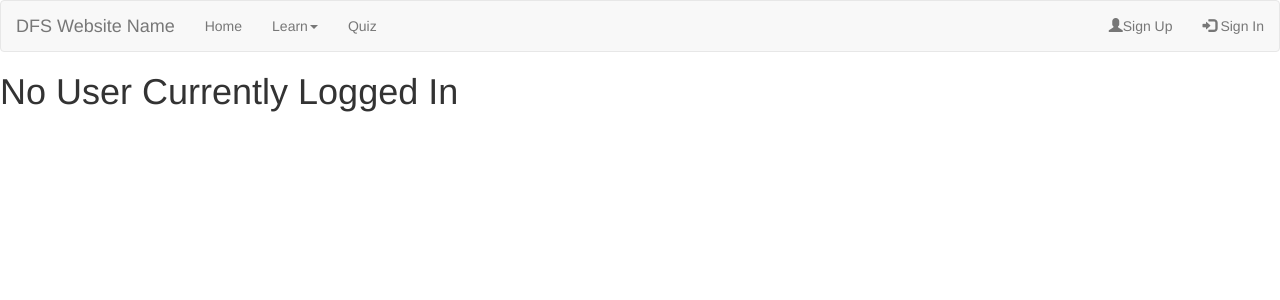
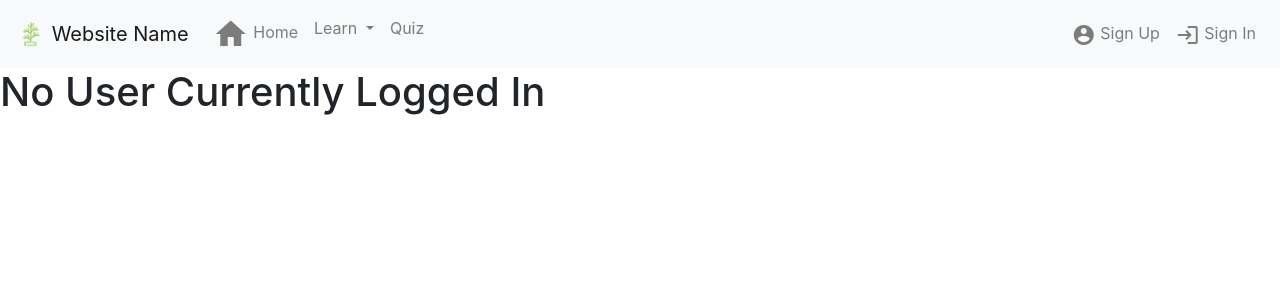
Before and after one commit to thomas-cleary-uwa/cits3403-project, a Flask app: page / in a window 1280 px wide. Shown: the top 300 px of the page. Run offline with Flask 2, Linux system fonts and the light colour scheme; some libraries are stand-ins or nearby versions.

Commit message:
convert base.html to bootstrap4

```diff
--- /dev/null
+++ b/app/static/css/base_style.css
@@ -0,0 +1,13 @@
+.material-icons {
+  vertical-align: middle;
+}
+
+/* Rules for icon sizes: */
+.material-icons.md-18 { font-size: 18px; }
+.material-icons.md-24 { font-size: 24px; } /* Default */
+.material-icons.md-36 { font-size: 36px; }
+.material-icons.md-48 { font-size: 48px; }
+
+.nav-item .nav-link{
+  vertical-align: middle;
+}
--- a/app/templates/base.html
+++ b/app/templates/base.html
@@ -3,92 +3,144 @@
 
 <head>
 
+  <!-- Page title -->
   {% if title %}
   <title>{{ title }}</title>
   {% else %}
-  <title>CITS3403 Project</title>
+  <title>PLEASE PASS A TITLE IN THIS ROUTE</title>
   {% endif %}
 
+  <!-- Required meta tags -->
   <meta charset="utf-8">
   <meta name="viewport" content="width=device-width, initial-scale=1">
 
-  <link rel="stylesheet" href="https://maxcdn.bootstrapcdn.com/bootstrap/3.4.1/css/bootstrap.min.css">
-  <script src="https://ajax.googleapis.com/ajax/libs/jquery/3.5.1/jquery.min.js"></script>
-  <script src="https://maxcdn.bootstrapcdn.com/bootstrap/3.4.1/js/bootstrap.min.js"></script>
+  <!-- Bootstrap CSS-->
+  <link rel="stylesheet" href="https://stackpath.bootstrapcdn.com/bootstrap/4.3.1/css/bootstrap.min.css" integrity="sha384-ggOyR0iXCbMQv3Xipma34MD+dH/1fQ784/j6cY/iJTQUOhcWr7x9JvoRxT2MZw1T" crossorigin="anonymous">
+
+  <!-- Google Material Icons -->
+  <link href="https://fonts.googleapis.com/icon?family=Material+Icons" rel="stylesheet">
+
+  <!-- base_style.css -->
+  <link rel="stylesheet" href="{{ url_for('static', filename='css/base_style.css') }}">
+
+  <!-- Insert additional style sheets here -->
+  {% block styleSheets %}{% endblock %}
 
 </head>
 
 
 <body>
+  <!-- Navigation bar for every page -->
+  <nav class="navbar navbar-expand-lg navbar-light bg-light">
+    <!-- Website logo and name-->
+    <a class="navbar-brand" href="{{ url_for('index') }}">
+      <img src="{{ url_for('static', filename='images/tree_logo.png') }}" width="30" height="30" alt="logo" class="d-inline-block align-top">
+      Website Name
+    </a>
 
-<nav class="navbar navbar-default">
-  <div class="container-fluid">
-    <div class="navbar-header">
-      <a class="navbar-brand" href="#">DFS Website Name</a>
+    <button class="navbar-toggler" type="button" data-toggle="collapse" data-target="#navbarNav" aria-controls="navbarNav" aria-expanded="false" aria-label="Toggle navigation">
+      <span class="navbar-toggler-icon"></span>
+    </button>
+
+    <div class="collapse navbar-collapse" id="navbarNav">
+
+      <!-- Items on the lefft side of the navbar -->
+      <ul class="navbar-nav mr-auto">
+        <li class="nav-item">
+          <a class="nav-link" href="{{ url_for('index') }}">
+            <span class="material-icons md-36">home</span>
+            Home
+          </a>
+        </li>
+
+        <!-- items a non-admin user will see -->
+        {% if not current_user.is_admin %}
+        <li class="nav-item dropdown">
+          <a class="nav-link dropdown-toggle" id="contentDropdown" data-toggle="dropdown" role="button" href="#">
+            Learn
+          </a>
+          <div class="dropdown-menu" aria-labelledby="contentDropdown">
+            <a class="dropdown-item" href="#">Topic</a>
+            <a class="dropdown-item" href="#">Topic</a>
+            <a class="dropdown-item" href="#">Topic</a>
           </div>
-    <ul class="nav navbar-nav">
-      <li><a href="{{ url_for('index') }}">Home</a></li>
-      {% if not current_user.is_admin %}
-      <li class="dropdown"><a class="dropdown-toggle" data-toggle="dropdown" href="#">Learn<span class="caret"></span></a>
-        <ul class="dropdown-menu">
-          <li><a href="#">Content Page 1</a></li>
-          <li><a href="#">Content Page 2</a></li>
-          <li><a href="#">Content Page 3</a></li>
-        </ul>
         </li>
-      <li>
-        <a href="{{ url_for('quiz') }}">
+
+        <li class="nav-item">
+          <a class="nav-link" href="{{ url_for('quiz') }}">
             Quiz
           </a>
         </li>
-      {% endif %}
-      {% if current_user.is_admin and current_user.is_authenticated%}
-      <li>
-        <a href="/admin">Admin Tools</a>
+
+        <!-- items an admin user will see -->
+        {% elif current_user.is_admin and current_user.is_authenticated%}
+        <li class="nav-item">
+          <a class="nav-link" href="/admin">
+            Admin Tools
+          </a>
         </li>
-      <li>
-        <a href="{{ url_for('user_stats') }}">
+
+        <li class="nav-item">
+          <a class="nav-link" href="{{ url_for('user_stats') }}">
             User Statistics
           </a>
         </li>
-      <li>
-        <a href="{{ url_for('user_attempts', username='all') }}">
+
+        <li class="nav-item">
+          <a class="nav-link" href="{{ url_for('user_attempts', username='all') }}">
             User Attempts
           </a>
         </li>
         {% endif %}
       </ul>
-    <ul class="nav navbar-nav navbar-right">
+
+
+      <!-- Items on the right side of the navbar -->
+      <ul class="navbar-nav">
+
+        <!-- items a user who is not logged in will see -->
         {% if current_user.is_anonymous %}
-      <li>
-        <a href="{{ url_for('register') }}"><span class="glyphicon glyphicon-user"></span>Sign Up</a></li>
-      <li>
-        <a href="{{ url_for('login') }}">
-          <span class="glyphicon glyphicon-log-in"></span>
+        <li class="nav-item">
+          <a class="nav-link" href="{{ url_for('register') }}">
+            <span class="material-icons md-24">account_circle</span>
+            Sign Up
+          </a>
+        </li>
+
+        <li class="nav-item">
+          <a class="nav-link" href="{{ url_for('login') }}">
+            <span class="material-icons md-24">login</span>
             Sign In
-      {% else %}
-      {% if not current_user.is_admin and current_user.is_authenticated %}
-      <li>
-        <a href="{{ url_for('user', username=current_user.username) }}">Profile</a>
+          </a>
+        </li>
+
+        <!-- items a logged in user will see-->
+        {% elif current_user.is_authenticated %}
+          <!-- items a non-admin user will see -->
+          {% if not current_user.is_admin %}
+          <li class="nav-item">
+            <a class="nav-link" href="{{ url_for('user', username=current_user.username) }}">
+              <span class="material-icons md-24">account_circle</span>
+              Profile
+            </a>
           </li>
           {% endif %}
-      <li>
-        <a href="{{ url_for('logout') }}">
-          <span class="glyphicon glyphicon-log-out"></span>
+
+        <li class="nav-item">
+          <a class="nav-link" href="{{ url_for('logout') }}">
+            <i class="material-icons md-24">logout</i>
             Sign Out
           </a>
         </li>
         {% endif %}
-        </a>
-      </li>
+
       </ul>
     </div>
   </nav>
 
-
+  <!-- Show flashed messages under the navbar but above content -->
   {% with messages = get_flashed_messages() %}
   {% if messages %}
-
   <ul>
     {% for message in messages %}
     <li>{{ message }}</li>
@@ -97,9 +149,16 @@
   {% endif %}
   {% endwith %}
 
-
+  <!-- Insert page content here -->
   {% block content %}{% endblock %}
 
+  <!-- Bootstrap JS -->
+  <script src="https://code.jquery.com/jquery-3.3.1.slim.min.js" integrity="sha384-q8i/X+965DzO0rT7abK41JStQIAqVgRVzpbzo5smXKp4YfRvH+8abtTE1Pi6jizo" crossorigin="anonymous"></script>
+  <script src="https://cdnjs.cloudflare.com/ajax/libs/popper.js/1.14.7/umd/popper.min.js" integrity="sha384-UO2eT0CpHqdSJQ6hJty5KVphtPhzWj9WO1clHTMGa3JDZwrnQq4sF86dIHNDz0W1" crossorigin="anonymous"></script>
+  <script src="https://stackpath.bootstrapcdn.com/bootstrap/4.3.1/js/bootstrap.min.js" integrity="sha384-JjSmVgyd0p3pXB1rRibZUAYoIIy6OrQ6VrjIEaFf/nJGzIxFDsf4x0xIM+B07jRM" crossorigin="anonymous"></script>
+
+  <!-- Insert additional scripts here -->
+  {% block scripts %}{% endblock %}
+
 </body>
-
 </html>
```
Also changed, not shown: app/static/css/admin.css (renamed from app/static/admin.css), app/static/images/tree_logo.png (added). Lines whose indentation alone changed are shown as unchanged.
